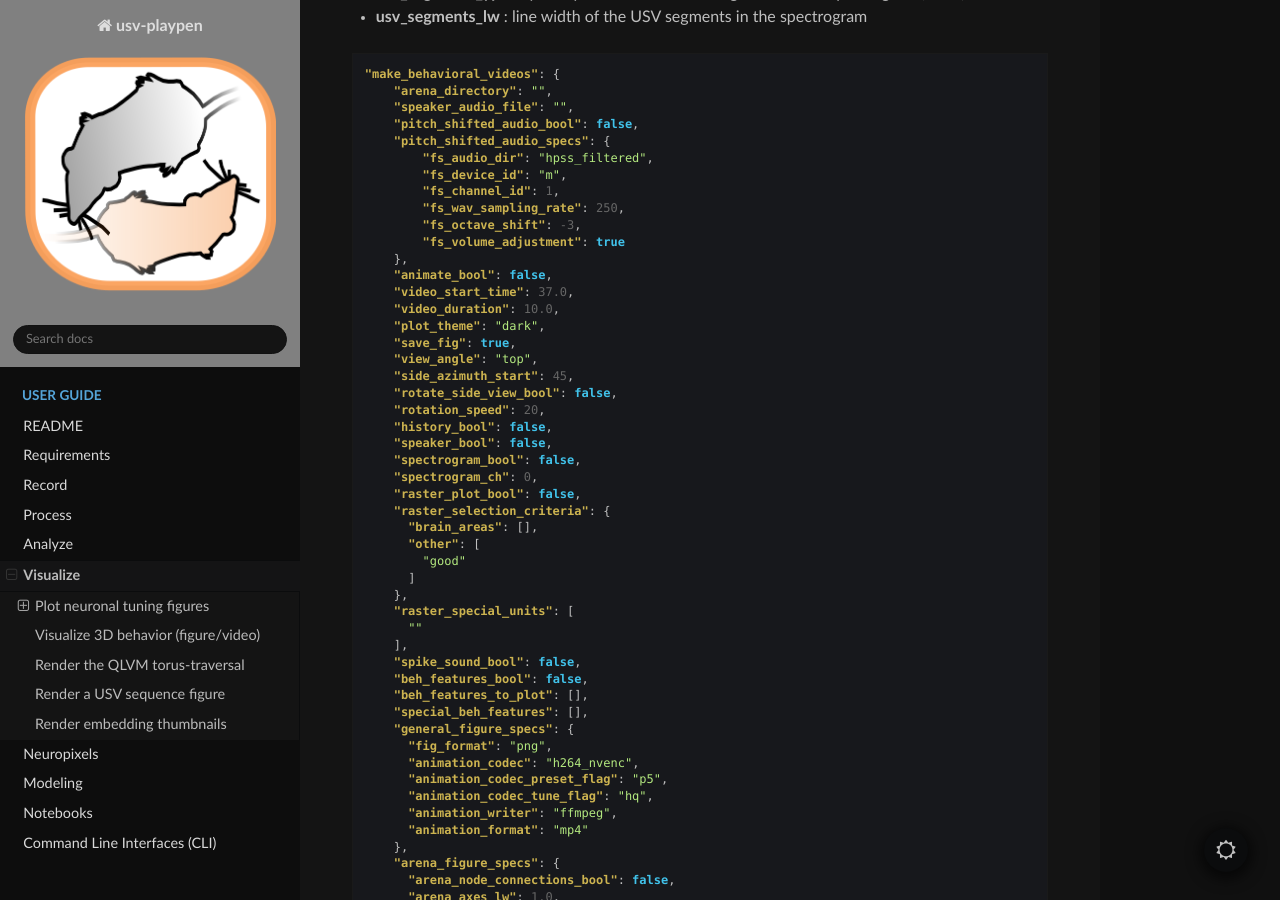
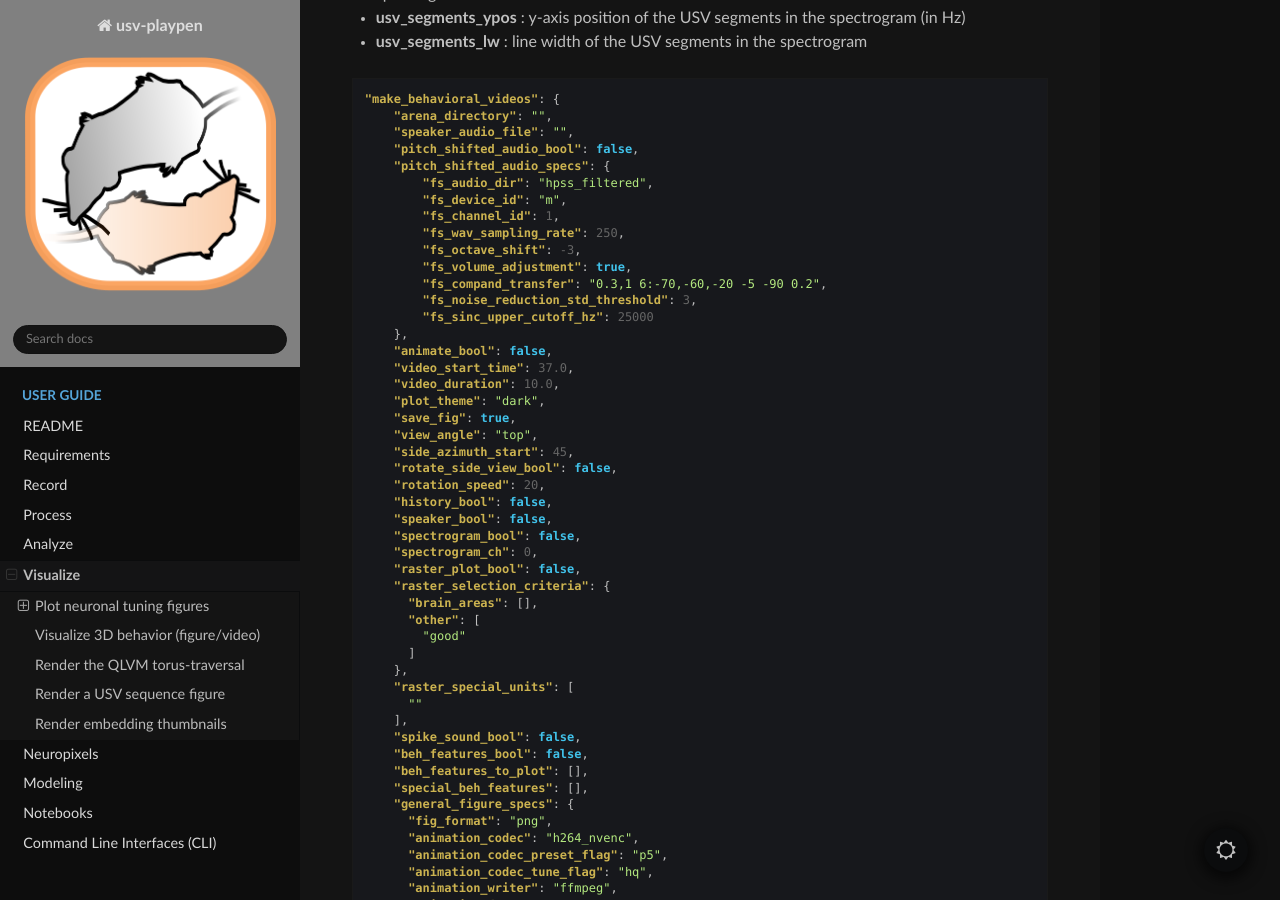
Before and after one commit to bartulem/usv-playpen, a Sphinx documentation site: the page built from docs/Visualize.rst, in a window 1280 px wide and 900 px high, scrolled down 8153 px. Built offline with Sphinx 7.4.7 and the Read the Docs theme 3.1.0, drawn with Linux system fonts in a browser that asks for light colours; some of the changed text lies outside the part shown.

Commit message:
fix(visualizations): restore the three fs_* keys the video pitch-shift path needs
frequency_shift_audio_segment() is reached from two settings blocks: the
analyses path passes analyses_settings.json -> frequency_shift_audio_segment,
and the behavioral-video path passes visualizations_settings.json ->
make_behavioral_videos.pitch_shifted_audio_specs.

b3edac3 moved fs_compand_transfer, fs_noise_reduction_std_threshold and
fs_sinc_upper_cutoff_hz out of generate_audio_files.py and into settings, but
only added them to the analyses block. Any run with pitch_shifted_audio_bool
set therefore died on KeyError: 'fs_compand_transfer' (the first of the three
to be read; the other two would have failed immediately after).

Adds the three keys to pitch_shifted_audio_specs with the analyses-block
values, so both blocks now cover all nine keys the function reads.
fs_sequence_start and fs_sequence_duration stay absent from the video block on
purpose: the caller injects them from the video's own time window.

docs/Visualize.rst carried the same omission in both the key list and the
example JSON, so both are updated to match.

Co-Authored-By: Claude Opus 4.8 <noreply@anthropic.com>
Claude-Session: https://claude.ai/code/session_01ScRx5ei87dXSDXfjFqx63P

```diff
--- a/docs/Visualize.rst
+++ b/docs/Visualize.rst
@@ -153,7 +153,7 @@ The */usv-playpen/_parameter_settings/visualizations_settings.json* file contain
 * **arena_directory** : path to the directory with the 3D tracked arena data
 * **speaker_audio_file** : path to the audio file containing the playback speaker sound
 * **pitch_shifted_audio_bool** : if "Yes", automatically frequency-shift the session USVs over the chosen ``[video_start_time, video_start_time + video_duration]`` window into the human-audible range and mux the result onto the video (replaces the former manual ``sequence_audio_file`` path)
-* **pitch_shifted_audio_specs** : pitch-shift recipe used when ``pitch_shifted_audio_bool`` is "Yes" (``fs_audio_dir``, ``fs_device_id``, ``fs_channel_id``, ``fs_wav_sampling_rate``, ``fs_octave_shift``, ``fs_volume_adjustment``)
+* **pitch_shifted_audio_specs** : pitch-shift recipe used when ``pitch_shifted_audio_bool`` is "Yes" (``fs_audio_dir``, ``fs_device_id``, ``fs_channel_id``, ``fs_wav_sampling_rate``, ``fs_octave_shift``, ``fs_volume_adjustment``, ``fs_compand_transfer``, ``fs_noise_reduction_std_threshold``, ``fs_sinc_upper_cutoff_hz``)
 * **animate_bool** : boolean value indicating whether to animate the figure or not ("No" creates figure)
 * **video_start_time** : start time of the figure/video in seconds
 * **video_duration** : duration of the video in seconds
@@ -244,7 +244,10 @@ Parameters specific to subplots include:
             "fs_channel_id": 1,
             "fs_wav_sampling_rate": 250,
             "fs_octave_shift": -3,
-            "fs_volume_adjustment": true
+            "fs_volume_adjustment": true,
+            "fs_compand_transfer": "0.3,1 6:-70,-60,-20 -5 -90 0.2",
+            "fs_noise_reduction_std_threshold": 3,
+            "fs_sinc_upper_cutoff_hz": 25000
         },
         "animate_bool": false,
         "video_start_time": 37.0,
```
Also changed, not shown: 1 other file.
